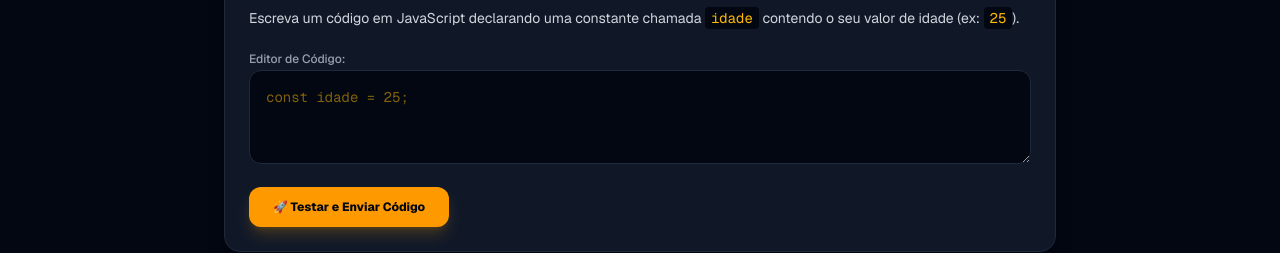
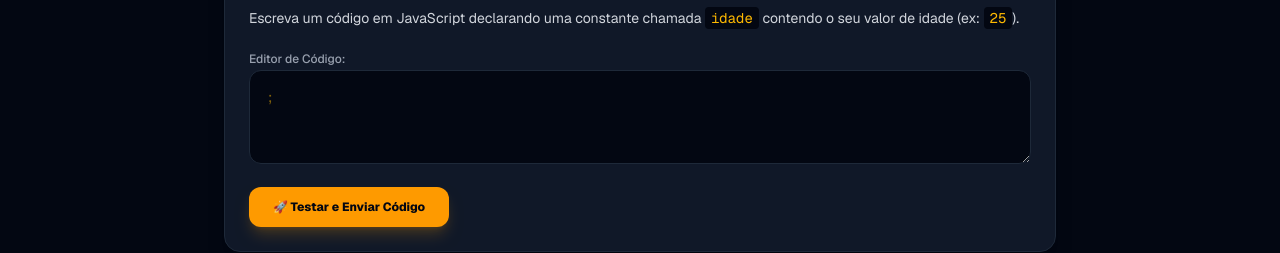
Before and after one commit to jvtsilva/codelab-joao, a Next.js app: page /desafios in a window 1280 px wide. Both pictures are taken after a click on the button 640 px from the left and 419 px from the top of the page. Shown: the part 475-728 px from the top of the page. Built offline with nearby package versions, Linux system fonts and the light colour scheme; no server answers.

Commit message:
feat: atualização da página desafios

```diff
--- a/src/app/desafios/page.tsx
+++ b/src/app/desafios/page.tsx
@@ -397,7 +397,7 @@ export default function ArenaPage() {
                   <label className="text-xs text-gray-400 font-medium">Editor de Código:</label>
                   <textarea
                     rows={3}
-                    placeholder='const idade = 25;'
+                    placeholder=';'
                     value={codeAnswer2}
                     onChange={(e) => setCodeAnswer2(e.target.value)}
                     className="w-full bg-gray-950 border border-gray-800 p-4 rounded-xl text-xs sm:text-sm text-amber-400 font-mono focus:outline-none focus:border-amber-500 transition"
```
